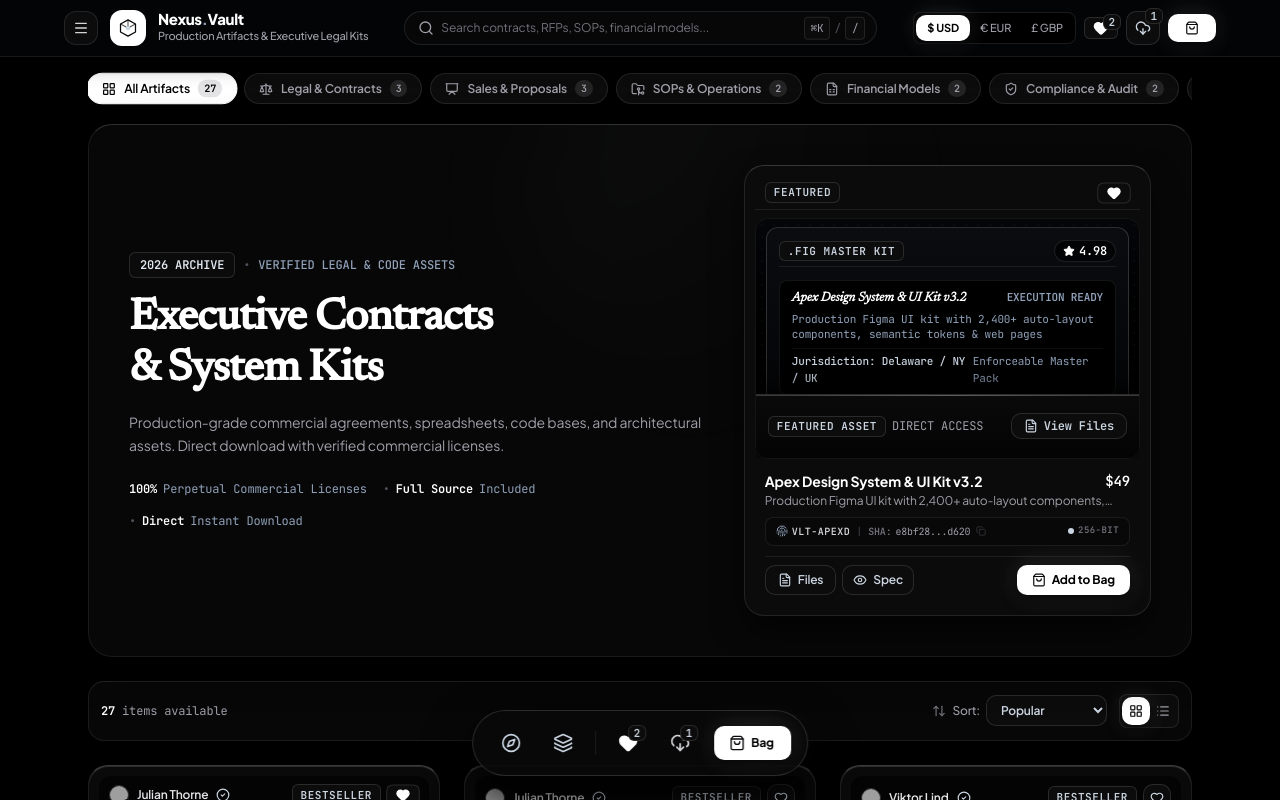
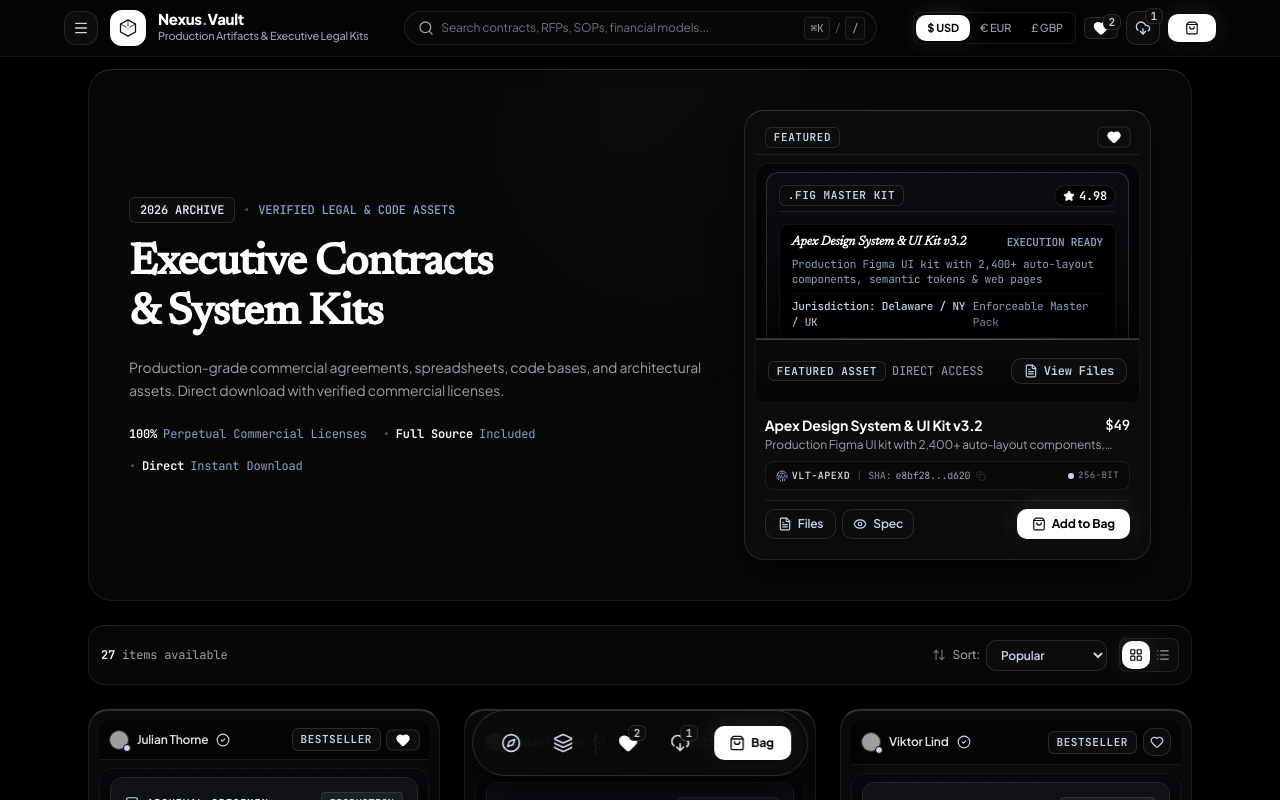
Before and after one commit to harshaneo/digital-downloads, a React (Vite) app: page / in a window 1280 px wide. Shown: the top 800 px of the page. Built offline with nearby package versions, Linux system fonts and the light colour scheme; no server answers; grey boxes are pictures that could not be loaded.

Commit message:
refactor(ui): remove redundant horizontal category carousel

```diff
--- a/src/App.tsx
+++ b/src/App.tsx
@@ -54,30 +54,9 @@ import {
   Heart,
   FileText,
   Fingerprint,
-  Copy,
-  Scale,
-  Presentation,
-  FolderGit2,
-  FileSpreadsheet,
-  Briefcase,
-  Layout
+  Copy
 } from 'lucide-react';
 import { getBundleManifest } from './data/bundle-manifests';
-
-const APP_CATEGORIES: {
-  id: ProductCategory;
-  label: string;
-  icon: React.ComponentType<{ className?: string }>;
-}[] = [
-  { id: 'all', label: 'All Artifacts', icon: LayoutGrid },
-  { id: 'legal-contracts', label: 'Legal & Contracts', icon: Scale },
-  { id: 'sales-proposals', label: 'Sales & Proposals', icon: Presentation },
-  { id: 'ops-sops', label: 'SOPs & Operations', icon: FolderGit2 },
-  { id: 'financial-models', label: 'Financial Models', icon: FileSpreadsheet },
-  { id: 'compliance-security', label: 'Compliance & Audit', icon: ShieldCheck },
-  { id: 'websites-ui', label: 'Websites & UI Kits', icon: Layout },
-  { id: 'resumes', label: 'Exec Resumes & CVs', icon: Briefcase },
-];
 
 const CURRENCY_SYMBOLS: Record<Currency, string> = {
   USD: '$',
@@ -473,39 +452,8 @@ export function App() {
         </div>
       )}
 
-      {/* Main Native App Canvas (Centered & Focused, Family iOS Style) */}
+      {/* Main Native App Canvas */}
       <div className="flex-1 w-full max-w-6xl mx-auto px-3 sm:px-6 pt-3 pb-32 min-w-0">
-
-        {/* Native App-Style Horizontal Category Pill Carousel (Family / App Store) */}
-        <div className="mb-4">
-          <div className="flex items-center gap-2 overflow-x-auto no-scrollbar py-1 scroll-smooth">
-            {APP_CATEGORIES.map((cat) => {
-              const isActive = filterState.category === cat.id;
-              const count = cat.id === 'all' ? DIGITAL_PRODUCTS.length : (categoryCounts[cat.id] || 0);
-              const Icon = cat.icon;
-              return (
-                <button
-                  key={cat.id}
-                  type="button"
-                  onClick={() => handleFilterChange({ category: cat.id })}
-                  className={`shrink-0 flex items-center gap-2 px-3.5 py-1.5 rounded-full text-xs font-semibold transition-all cursor-pointer border ${
-                    isActive
-                      ? 'bg-white text-black border-white shadow-sm font-bold scale-[1.02]'
-                      : 'bg-[#0c0c0c] text-zinc-400 hover:text-white hover:bg-[#181818] border-white/10'
-                  }`}
-                >
-                  <Icon className="w-3.5 h-3.5" />
-                  <span>{cat.label}</span>
-                  <span className={`text-[10px] font-mono px-1.5 py-0.5 rounded-full ${
-                    isActive ? 'bg-zinc-200 text-black font-bold' : 'bg-white/10 text-zinc-400'
-                  }`}>
-                    {count}
-                  </span>
-                </button>
-              );
-            })}
-          </div>
-        </div>
 
         {/* Center Main Canvas */}
         <main className="space-y-6">
```
